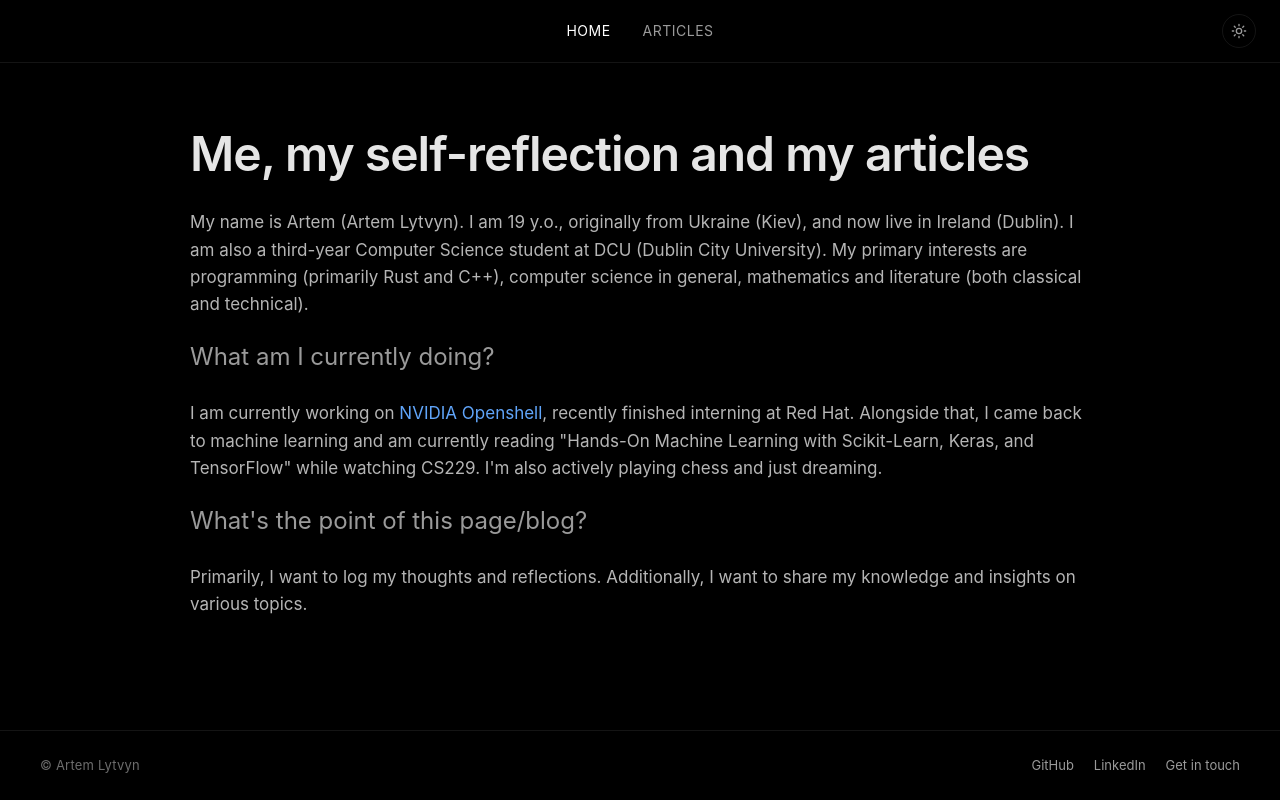
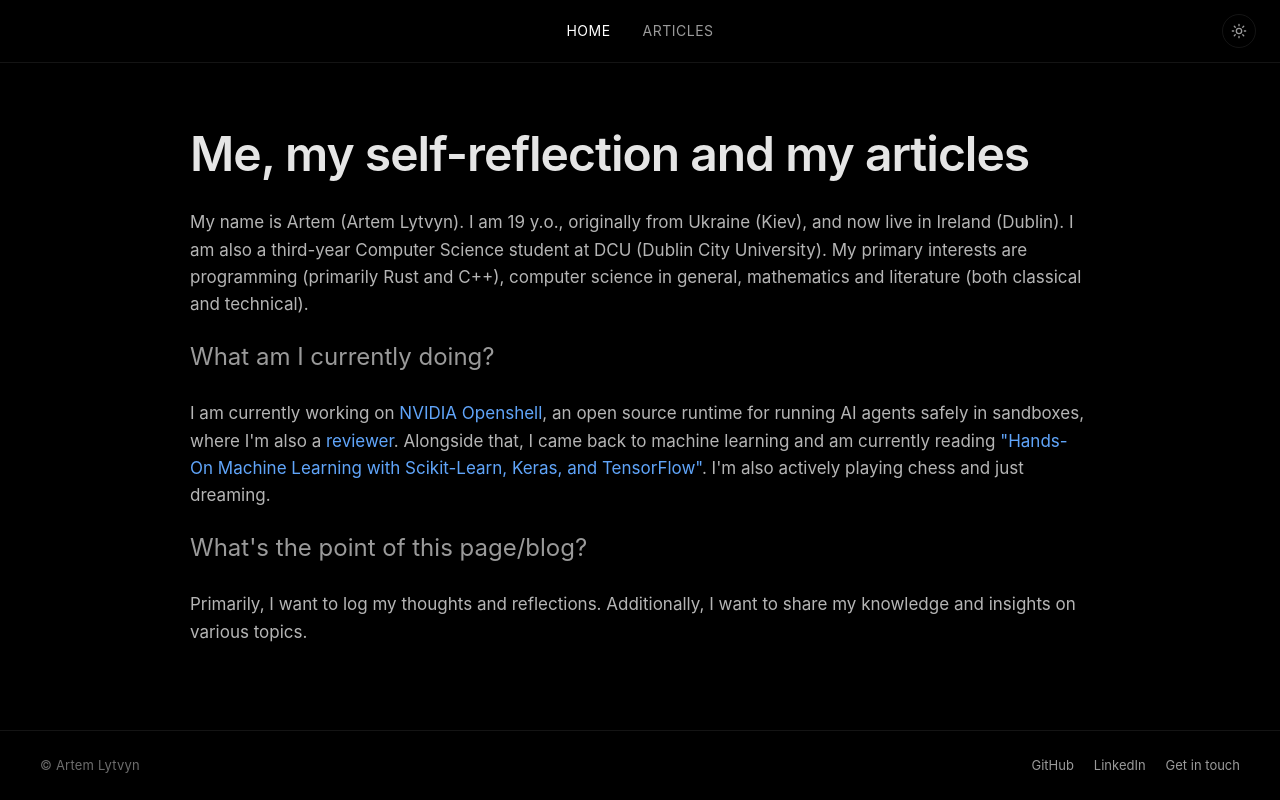
Before and after one commit to letv1nnn/letv1nnn.github.io, a React (Vite) app: page /#/home in a window 1280 px wide. Built offline with nearby package versions, Linux system fonts and the light colour scheme.

Commit message:
chore(about): update info
Signed-off-by: Artem Lytvyn <letv1n2007@icloud.com>

```diff
--- a/src/consts.ts
+++ b/src/consts.ts
@@ -20,12 +20,14 @@ export const personalData: PersonalInfo[] = [
     {
         id: 2,
         title: 'What am I currently doing?',
-        body: 'I am currently working on NVIDIA Openshell, recently finished interning at Red Hat. ' +
+        body: 'I am currently working on NVIDIA Openshell, an open source runtime for running AI agents safely in sandboxes, where I\'m also a reviewer. ' +
               'Alongside that, I came back to machine learning and am currently reading "Hands-On Machine Learning ' +
-              'with Scikit-Learn, Keras, and TensorFlow" while watching CS229. I\'m also actively playing chess and just dreaming.',
+              'with Scikit-Learn, Keras, and TensorFlow". I\'m also actively playing chess and just dreaming.',
         links: [
             { label: 'NVIDIA Openshell', url: 'https://github.com/NVIDIA/OpenShell' },
-        ],
+        	{ label: 'reviewer', url: 'https://github.com/NVIDIA/OpenShell/blob/main/REVIEWERS.md'},
+			{ label: '"Hands-On Machine Learning with Scikit-Learn, Keras, and TensorFlow"', url: 'https://www.oreilly.com/library/view/hands-on-machine-learning/9781492032632/'},
+		],
     },
     {
         id: 3,
```
